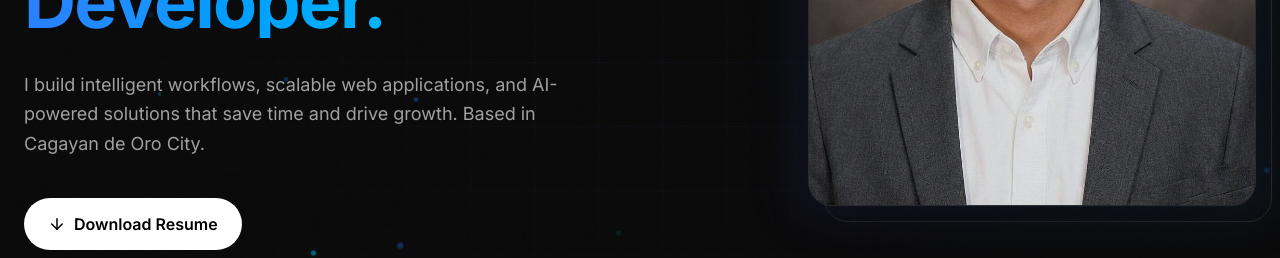
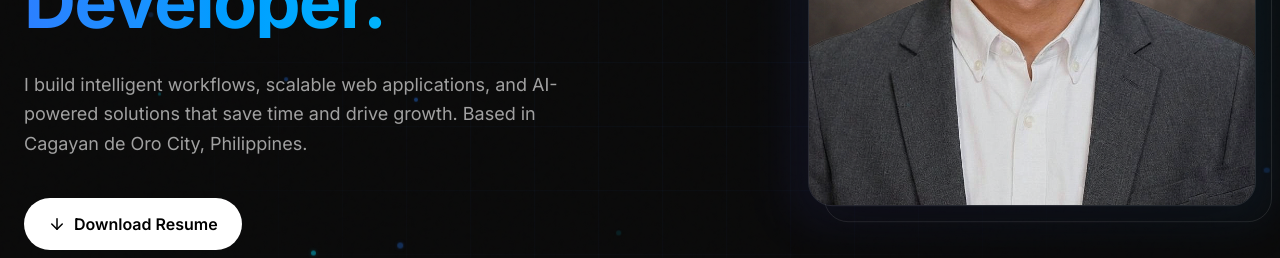
Before and after one commit to ken122704/portfolio, a Next.js app: page / in a window 1280 px wide. Shown: the part 472-730 px from the top of the page. Built offline with nearby package versions, Linux system fonts and the light colour scheme.

Commit message:
update hero

```diff
--- a/components/Hero.tsx
+++ b/components/Hero.tsx
@@ -78,7 +78,7 @@ export default function Hero() {
             className="text-lg text-neutral-400 mb-10 max-w-xl leading-relaxed"
           >
             I build intelligent workflows, scalable web applications, and AI-powered
-            solutions that save time and drive growth. Based in Cagayan de Oro City.
+            solutions that save time and drive growth. Based in Cagayan de Oro City, Philippines.
           </motion.p>
 
           <motion.div
```
